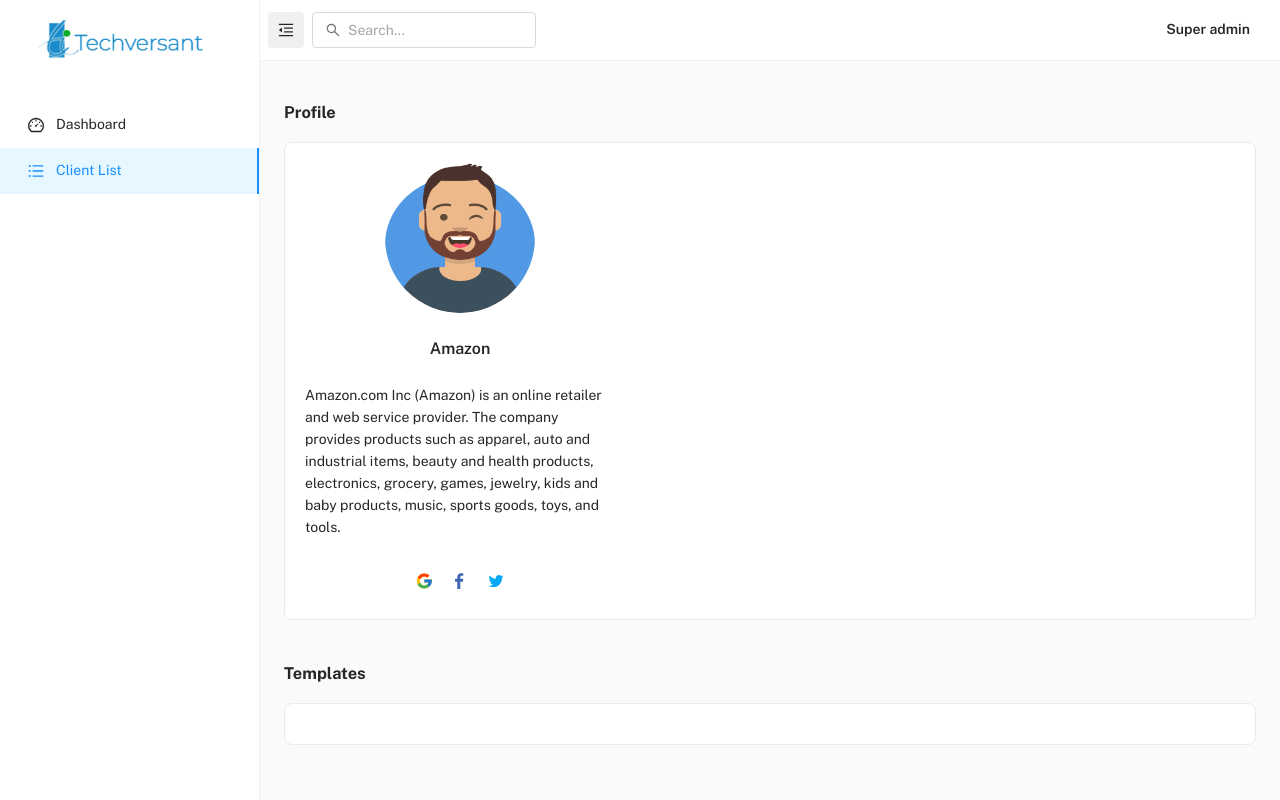
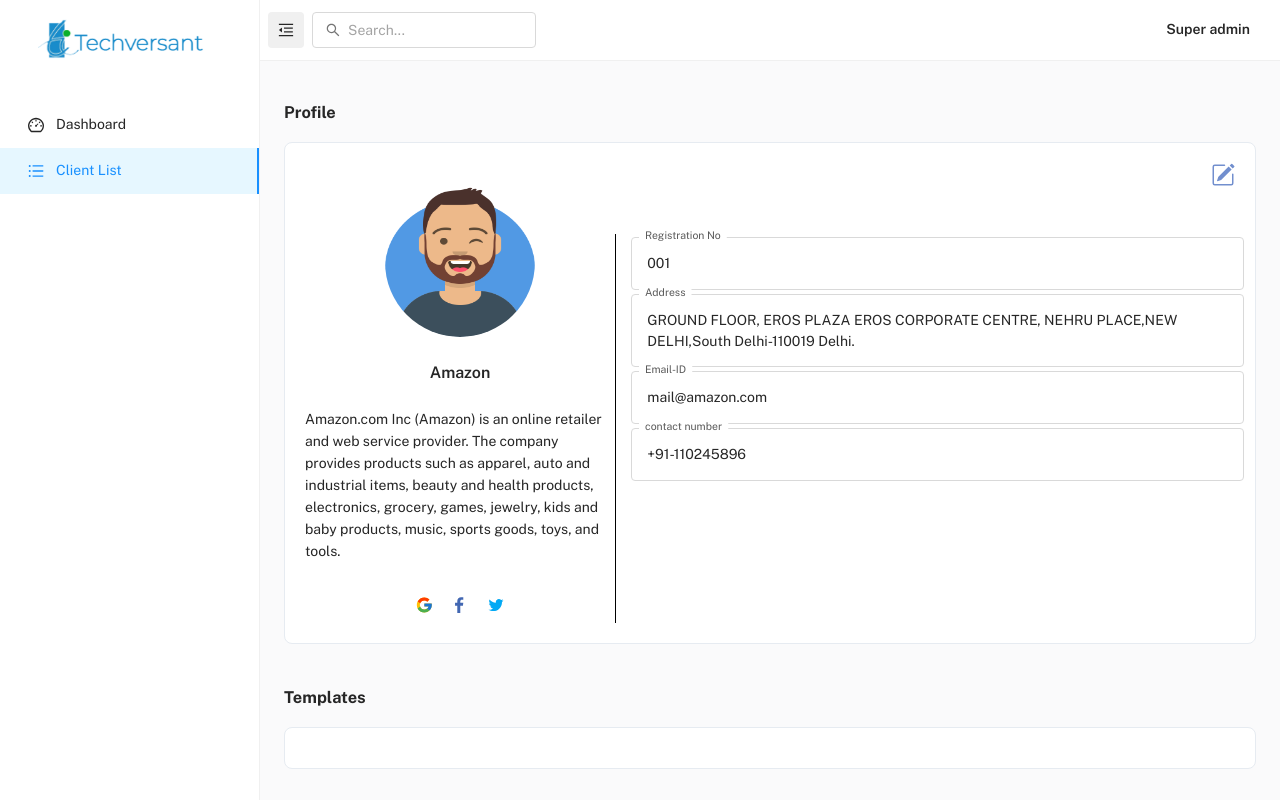
Before and after one commit to manikya-rail/e-com-java-admin, a React (Create React App) app: page /clientlist/clientdetails in a window 1280 px wide. Built offline with nearby package versions, Linux system fonts and the light colour scheme.

Commit message:
client profile

```diff
--- a/package.json
+++ b/package.json
@@ -5,7 +5,7 @@
   "homepage": "/dashboard",
   "dependencies": {
     "@ant-design/colors": "^6.0.0",
-    "@ant-design/icons": "^4.7.0",
+    "@ant-design/icons": "^4.8.0",
     "@emotion/cache": "^11.10.3",
     "@emotion/react": "^11.10.4",
     "@emotion/styled": "^11.10.4",
@@ -23,6 +23,7 @@
     "prop-types": "^15.8.1",
     "react": "^18.2.0",
     "react-apexcharts": "^1.4.0",
+    "react-bootstrap-icons": "^1.10.3",
     "react-copy-to-clipboard": "^5.1.0",
     "react-device-detect": "^2.2.2",
     "react-dom": "^18.2.0",
--- a/src/assets/css/clientDetails.css
+++ b/src/assets/css/clientDetails.css
@@ -13,3 +13,26 @@
 #profDetailsDesc{
     text-align: left;
 }
+#secColProf{
+
+    border-left: 1px solid black;
+    margin-top: 5%;
+}
+#outlined-readonly-prof{
+    margin-left: 2px;
+}
+#secTable{
+    width: 100%;
+    margin-left: 2%;
+}
+
+#secRowprof{
+    margin-top: 100px;
+}
+
+#editProfIcon{
+    float: right;
+    font-size: x-large;
+    color:#728FCE;
+    cursor: pointer;
+}
--- a/src/assets/css/clientList.css
+++ b/src/assets/css/clientList.css
@@ -0,0 +1,16 @@
+#addClient{
+border-width: 0px;
+margin: 0;
+float: right;
+    font-size: xx-large;
+    height: 35px;
+    width: 35px;
+    background-image: linear-gradient(135deg, #f5f7fa 0%, #c3cfe2 100%);
+    color: green;
+    cursor: pointer;
+
+}
+#addClient:hover{
+    background-image: linear-gradient(to top, #cfd9df 0%, #e2ebf0 100%);
+    color: green;
+}
--- a/src/pages/components-overview/ClientDetails.js
+++ b/src/pages/components-overview/ClientDetails.js
@@ -2,17 +2,18 @@
 
 // material-ui
 // import { useTheme } from '@mui/material/styles';
-import { Grid, Stack, Typography,IconButton } from '@mui/material';
+import { Grid, Stack, Typography, IconButton, TextField,Tooltip } from '@mui/material';
 
 // project import
 import MainCard from 'components/MainCard';
 import ComponentSkeleton from './ComponentSkeleton';
 
 import userImg from '../../assets/images/users/userpng.png';
-import facebook  from '../../assets/images/icons/facebook.svg';
+import facebook from '../../assets/images/icons/facebook.svg';
 import twitter from '../../assets/images/icons/twitter.svg';
 import google from '../../assets/images/icons/google.svg';
 import '../../assets/css/clientDetails.css';
+import { PencilSquare } from '../../../node_modules/react-bootstrap-icons/dist/index';
 
 // ===============================|| SHADOW BOX ||=============================== //
 
@@ -63,9 +64,13 @@
       <Grid container spacing={3}>
         <Grid item xs={12}>
           <MainCard>
-            <Grid container xs={12} sm={12} md={3} lg={4} spacing={0}>
-            <Grid item xs={12} sm={12} md={3} lg={12} >
-             <img src={userImg} alt="img" id="profilepic"/>
+          <Tooltip title="Edit profile">
+            <PencilSquare id="editProfIcon"/>
+            </Tooltip>
+            <Grid container xs={12} sm={12} md={12} lg={12}>
+              <Grid item xs={12} sm={4} md={4} lg={4}>
+                <Grid item xs={12} sm={12} md={3} lg={12}>
+                  <img src={userImg} alt="img" id="profilepic" />
                 </Grid>
                 <Grid item xs={12} sm={12} md={3} lg={12} mt={3}>
                   <Typography variant='h5' id="profDetails">Amazon</Typography>
@@ -159,6 +164,69 @@
                 <ShadowBox shadow="24" />
               </Grid> */}
               </Grid>
+
+              <Grid item xs={12} sm={8} md={8} lg={8} id='secColProf'>
+                <table id="secTable">
+
+                <tr >
+                    <td>
+                      <TextField
+                        id="outlined-readonly-prof"
+                        label="Registration No"
+                        defaultValue="001"
+                        multiline
+                        fullWidth
+                        InputProps={{
+                          readOnly: true,
+                        }}
+                      />
+                    </td>
+                  </tr>
+                  <tr >
+                    <td>
+                      <TextField
+                        id="outlined-readonly-prof"
+                        label="Address"
+                        defaultValue="GROUND FLOOR, EROS PLAZA EROS CORPORATE CENTRE, NEHRU PLACE,NEW DELHI,South Delhi-110019 Delhi."
+                        multiline
+                        fullWidth
+                        InputProps={{
+                          readOnly: true,
+                        }}
+                      />
+                    </td>
+                  </tr>
+                  <tr>
+                    <td>
+                      <TextField
+                        id="outlined-readonly-prof"
+                        label="Email-ID"
+                        defaultValue="mail@amazon.com"
+                        multiline
+                        fullWidth
+                        InputProps={{
+                          readOnly: true,
+                        }}
+                      />
+                    </td>
+                  </tr>
+                  <tr>
+                    <td>
+                      <TextField
+                        id="outlined-readonly-prof"
+                        label="contact number"
+                        defaultValue="+91-110245896"
+                        multiline
+                        fullWidth
+                        InputProps={{
+                          readOnly: true,
+                        }}
+                      />
+                    </td>
+                  </tr>
+                </table>
+              </Grid>
+            </Grid>
           </MainCard>
         </Grid>
         <Grid item xs={12}>
--- a/src/pages/components-overview/ClientList.js
+++ b/src/pages/components-overview/ClientList.js
@@ -5,15 +5,22 @@
 
   Grid,
   // Link,
-  Stack, Button
+  Stack,Tooltip
   // Typography
 } from '@mui/material';
+
+
 
 // project import
 // import ComponentSkeleton from './ComponentSkeleton';
 import MainCard from 'components/MainCard';
 import OrdersTable from '../dashboard/OrdersTable';
 import '../../assets/css/clientList.css';
+
+import { PlusSquare } from '../../../node_modules/react-bootstrap-icons/dist/index';
+// import { IconButton } from '../../../node_modules/@mui/material/index';
+
+
 
 // ==============================|| COMPONENTS - TYPOGRAPHY ||============================== //
 
@@ -22,15 +29,19 @@
   <>
 
     <Grid item xs={12} md={12} lg={12}>
-      <Grid container alignItems="center" justifyContent="space-between">
+      {/* <Grid container alignItems="center" justifyContent="space-between">
         <Grid item />
+      </Grid> */}
+      <Grid item xs={12}>
+      <Tooltip title="Add Client">
+      <PlusSquare id="addClient"/>
+      </Tooltip>
       </Grid>
-      <Button variant="contained" color="success" id="addClient">
-        Add Client
-      </Button>
+      <Grid item xs={12}>
       <MainCard sx={{ mt: 0 }} content={false}>
         <OrdersTable />
       </MainCard>
+      </Grid>
     </Grid>
 
 
```
Also changed, not shown: 2 other files (tests, documents, lock files or other folders). Lines whose indentation alone changed are shown as unchanged.
